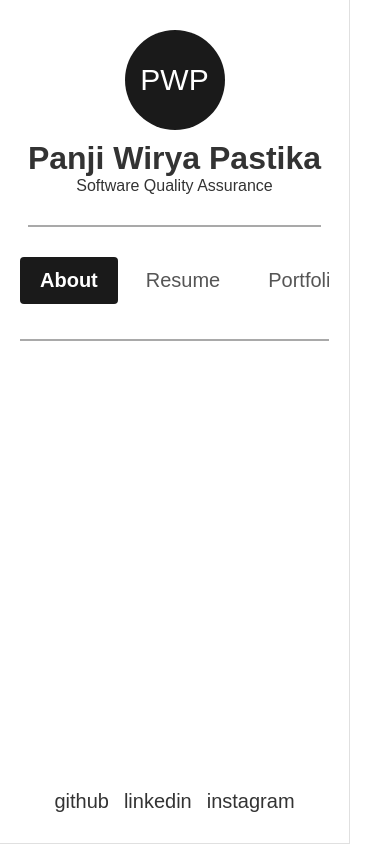
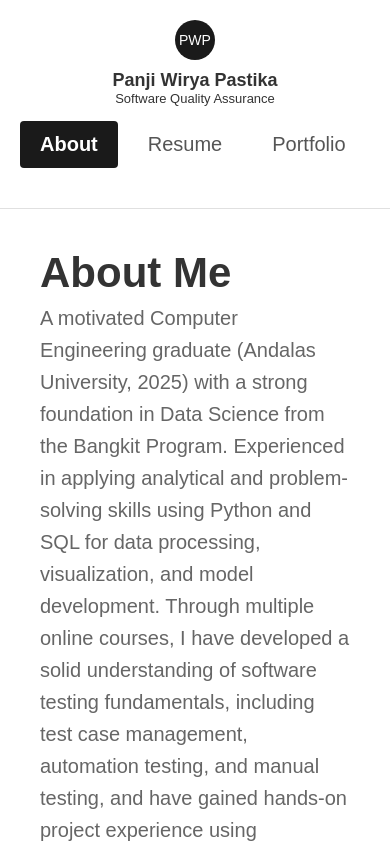
Before and after one commit to Panji824/portfolio, a React (Create React App) app: page / in a window 390 px wide. Shown: the top 845 px of the page. Built offline with nearby package versions, Linux system fonts and the light colour scheme.

Commit message:
perbaikan rensponsive

```diff
--- a/src/App.js
+++ b/src/App.js
@@ -1,8 +1,6 @@
 // src/App.js
 import React, { useState } from "react";
 import Header from "./components/Header"; // JALUR DIPERBAIKI
-import Footer from "./components/Footer"; // JALUR DIPERBAIKI
-// Import semua halaman
 import About from "./pages/About"; // JALUR DIPERBAIKI
 import Portfolio from "./pages/Portfolio"; // JALUR DIPERBAIKI
 import Resume from "./pages/Resume"; // JALUR DIPERBAIKI
--- a/src/components/Header.js
+++ b/src/components/Header.js
@@ -33,18 +33,7 @@ const Header = ({ currentPage, handlePageChange }) => {
         </ul>
       </nav>
 
-      <div className="social-links">
-        {/* Pastikan href memiliki https:// atau http:// agar berfungsi sebagai link luar */}
-        <a href="https://github.com/panjiwp" target="_blank" rel="noopener noreferrer">
-          github
-        </a>
-        <a href="https://linkedin.com/in/panjiwp" target="_blank" rel="noopener noreferrer">
-          linkedin
-        </a>
-        <a href="https://instagram.com/panjiwp" target="_blank" rel="noopener noreferrer">
-          instagram
-        </a>
-      </div>
+
     </header>
   );
 };
--- a/src/styles/Layout.css
+++ b/src/styles/Layout.css
@@ -1,109 +1,12 @@
-/* src/styles/Layout.css */
-
-/* --- Struktur Aplikasi Utama --- */
-/* ================================================= */
-/* ATURAN RESPONSIVE: Mengubah Sidebar menjadi Navbar Atas */
-/* ================================================= */
-
-/* ATURAN 1 & 2: Tablet dan Layar Menengah (Max 1024px) */
-@media (max-width: 1024px) {
-    /* Mengurangi padding konten agar lebih lega */
-    .content-area {
-        padding: 40px 30px;
-    }
-}
-
-/* ATURAN 3: Layar Kecil / Smartphone (Max 768px) */
-@media (max-width: 768px) {
-    /* 1. Mengubah Tata Letak Utama (App Container) */
-    .app-container {
-        /* Mengubah dari tampilan samping (flex) menjadi tampilan tumpuk (column) */
-        flex-direction: column;
-        min-height: auto; /* Hapus min-height agar tidak terlalu tinggi */
-    }
-
-    /* 2. Mengubah Sidebar menjadi Navbar */
-    .header-sidebar {
-        width: 100%; /* Sidebar mengambil lebar penuh */
-        height: auto; /* Tingginya disesuaikan dengan isi */
-        position: relative; /* Hapus sticky */
-        border-right: none;
-        border-bottom: 1px solid #e0e0e0; /* Tambahkan garis pemisah horizontal */
-        padding: 20px;
-    }
-
-    /* Memastikan Profile Info tetap di atas Navbar */
-    .profile-info {
-        border-bottom: none; /* Hapus garis pemisah lama */
-        padding-bottom: 0;
-        margin-bottom: 15px; /* Kurangi jarak bawah */
-    }
-
-    /* 3. Menata Navigasi (Menu) */
-    .main-nav {
-        /* Navbar menjadi horizontal dan di bawah profil */
-        margin: 0;
-        flex-grow: 0;
-
-    }
-
-    .main-nav ul {
-        /* Mengatur menu menjadi gulir horizontal */
-        display: flex;
-        overflow-x: auto; /* Memungkinkan gulir jika menu terlalu panjang */
-        padding-bottom: 10px; /* Jarak untuk scrollbar atau ke bawah */
-    }
-
-    .main-nav li {
-        /* Item menu berjejer secara horizontal */
-        flex-shrink: 0; /* Penting: mencegah item mengecil */
-        padding: 8px 15px;
-        margin-right: 8px; /* Jarak antar item menu */
-    }
-
-    /* 4. Menata Social Links */
-    .social-links {
-        margin-top: 15px;
-        justify-content: center; /* Pusatkan tautan sosial */
-    }
-
-    /* 5. Menata Footer Sidebar */
-    .sidebar-footer {
-        padding-top: 10px;
-    }
-
-    /* Konten Utama harus menyesuaikan padding */
-    .content-area {
-        padding: 30px 20px; /* Kurangi padding untuk layar kecil */
-        max-width: 100%; /* Hapus batas lebar agar konten memakan ruang penuh */
-    }
-}
-
-/* ATURAN 4: Layar Sangat Kecil (Max 500px) */
-@media (max-width: 500px) {
-    /* Memusatkan semua teks di sidebar agar terlihat rapi */
-    .profile-info {
-        text-align: center;
-    }
-
-    /* Navigasi tetap bisa digulir, tapi jaraknya dikurangi lagi */
-    .main-nav li {
-        padding: 6px 10px;
-        font-size: 14px;
-    }
-}
-
-
-
+/* ========== Global Layout ========== */
 .app-container {
   display: flex;
   min-height: 100vh;
 }
 
-/* --- Sidebar (Header) --- */
+/* ========== Sidebar (Desktop) ========== */
 .header-sidebar {
-    width: 350px;
-    background-color: #ffffff;
+  background-color: #fff;
   border-right: 1px solid #e0e0e0;
   padding: 30px 20px;
   display: flex;
@@ -112,17 +15,15 @@
   position: sticky;
   top: 0;
   height: 100vh;
-    justify-content: space-between;
 }
 
+/* Profile */
 .profile-info {
   text-align: center;
-    margin-bottom: 40px;
   border-bottom: 2px solid #a9a9a9ff;
   padding-bottom: 30px;
   margin-bottom: 30px;
 }
-
 .avatar {
   width: 100px;
   height: 100px;
@@ -136,12 +37,10 @@
   margin: 0 auto 10px auto;
 }
 
-/* --- Navigasi --- */
+/* Navigation */
 .main-nav {
   width: 100%;
-    margin-bottom: auto; /* Mendorong social-links ke bawah */
 }
-
 .main-nav ul {
   list-style: none;
   padding: 0;
@@ -149,7 +48,6 @@
   padding-bottom: 30px;
   margin-bottom: 30px;
 }
-
 .main-nav li {
   padding: 12px 20px;
   cursor: pointer;
@@ -160,19 +58,16 @@
   border-radius: 4px;
   font-size: 20px;
 }
-
-/* Kelas aktif dari Header.js */
 .main-nav li.activeLink {
-    background-color: #1a1a1a; /* Latar belakang item aktif */
+  background-color: #1a1a1a;
   color: white;
   font-weight: bold;
 }
-
 .main-nav li:hover:not(.activeLink) {
   background-color: #eeeeee;
 }
 
-/* --- Social Links --- */
+/* Social links */
 .social-links {
   display: flex;
   gap: 15px;
@@ -180,19 +75,82 @@
   margin-top: 30px;
 }
 
-/* --- Konten Utama --- */
+/* Content area */
 .content-area {
-    flex-grow: 1; /* Mengambil sisa ruang horizontal */
+  flex-grow: 1;
   padding: 60px 80px;
-    max-width: 1400px; /* Batasi lebar konten agar tidak terlalu lebar di monitor besar */
+  max-width: 1400px;
 }
-
-/* --- Footer (Global) --- */
 .main-footer {
-    /* Jika footer berada di luar app-container atau di bawah konten */
   width: 100%;
   text-align: center;
   padding: 10px 0;
   font-size: 12px;
   color: #888;
+  margin-top: 40px;
 }
+
+/* ========== Tablet Adjustment ========== */
+@media (max-width: 1024px) {
+  .content-area {
+    padding: 40px 30px;
+  }
+}
+
+/* ========== Mobile Layout ========== */
+@media (max-width: 700px) {
+  .app-container {
+    flex-direction: column;
+    min-height: auto;
+    width: 100%;
+  }
+
+  .header-sidebar {
+    width: 100%;
+    height: auto;
+    position: relative;
+    border-right: none;
+    border-bottom: 1px solid #e0e0e0;
+    padding: 20px;
+    flex-grow: 0;
+  }
+
+  .profile-info {
+    display: flex;
+    flex-direction: column;
+    align-items: center;
+    border-bottom: none;
+    padding-bottom: 0;
+    margin-bottom: 15px;
+  }
+  .avatar {
+    width: 40px;
+    height: 40px;
+    font-size: 14px;
+    margin-bottom: 10px;
+  }
+  .profile-name {
+    font-size: 18px;
+  }
+  .profile-info p {
+    font-size: 13px;
+  }
+
+  .main-nav ul {
+    display: flex;
+    overflow-x: auto;
+    border-bottom: none;
+    padding: 0;
+    margin-bottom: 15px;
+  }
+  .main-nav li {
+    flex-shrink: 0;
+    white-space: nowrap;
+    margin-right: 10px;
+  }
+
+  .content-area {
+    padding: 30px 20px;
+    max-width: 100%;
+  }
+}
--- a/src/styles/Pages.css
+++ b/src/styles/Pages.css
@@ -76,7 +76,7 @@
 
 /* 1. Styling untuk Title yang Selalu Terlihat */
 .skill-title-visible {
-    font-size: 18px;
+    font-size: 20px;
     font-weight: 700;
     margin: 0;
     color: #1a1a1a; /* Warna teks utama */
@@ -118,7 +118,7 @@
 
 /* Styling Teks di dalam Overlay */
 .skill-overlay .overlay-title {
-    font-size: 18px;
+    font-size: 20px;
     font-weight: 700;
     margin-bottom: 10px;
     color: white;
```
Also changed, not shown: src/pages/About.js (+24 -41 lines). Lines whose indentation alone changed are shown as unchanged.
